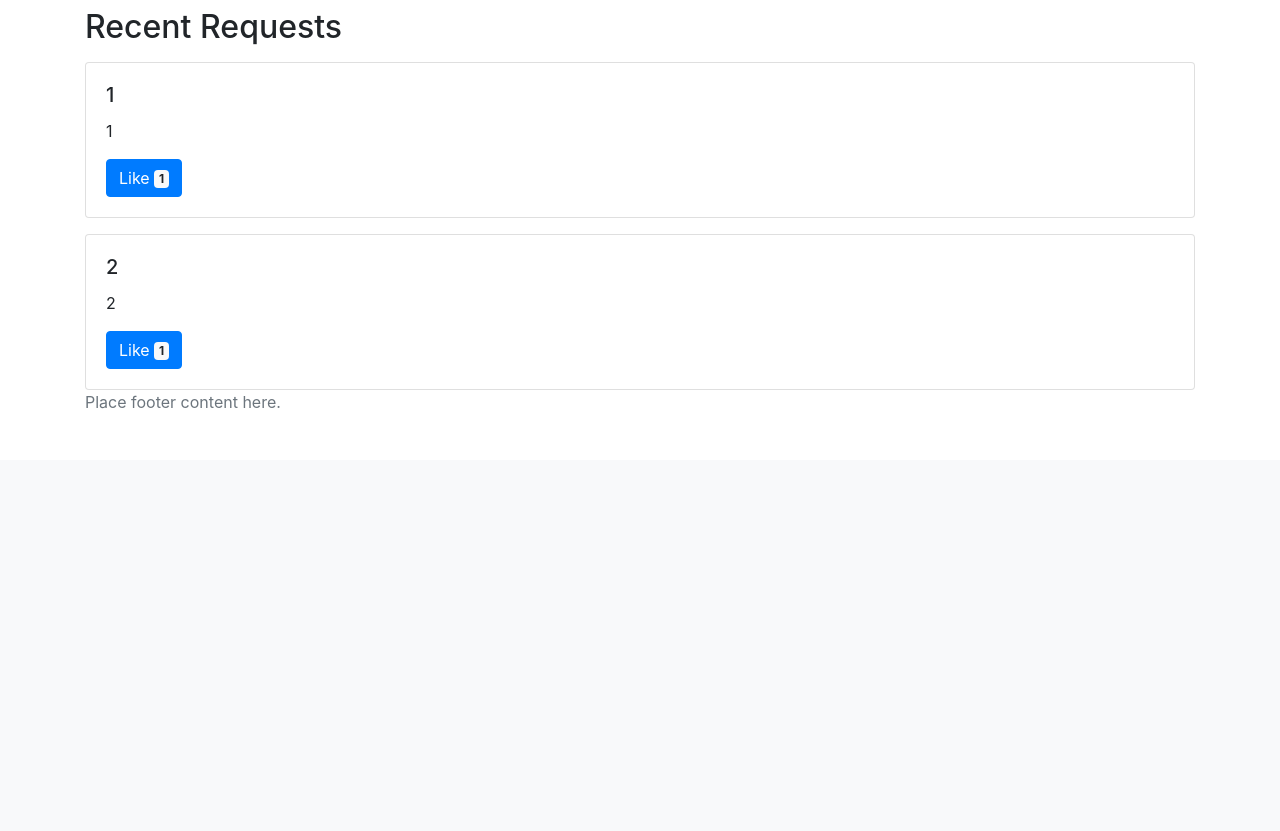
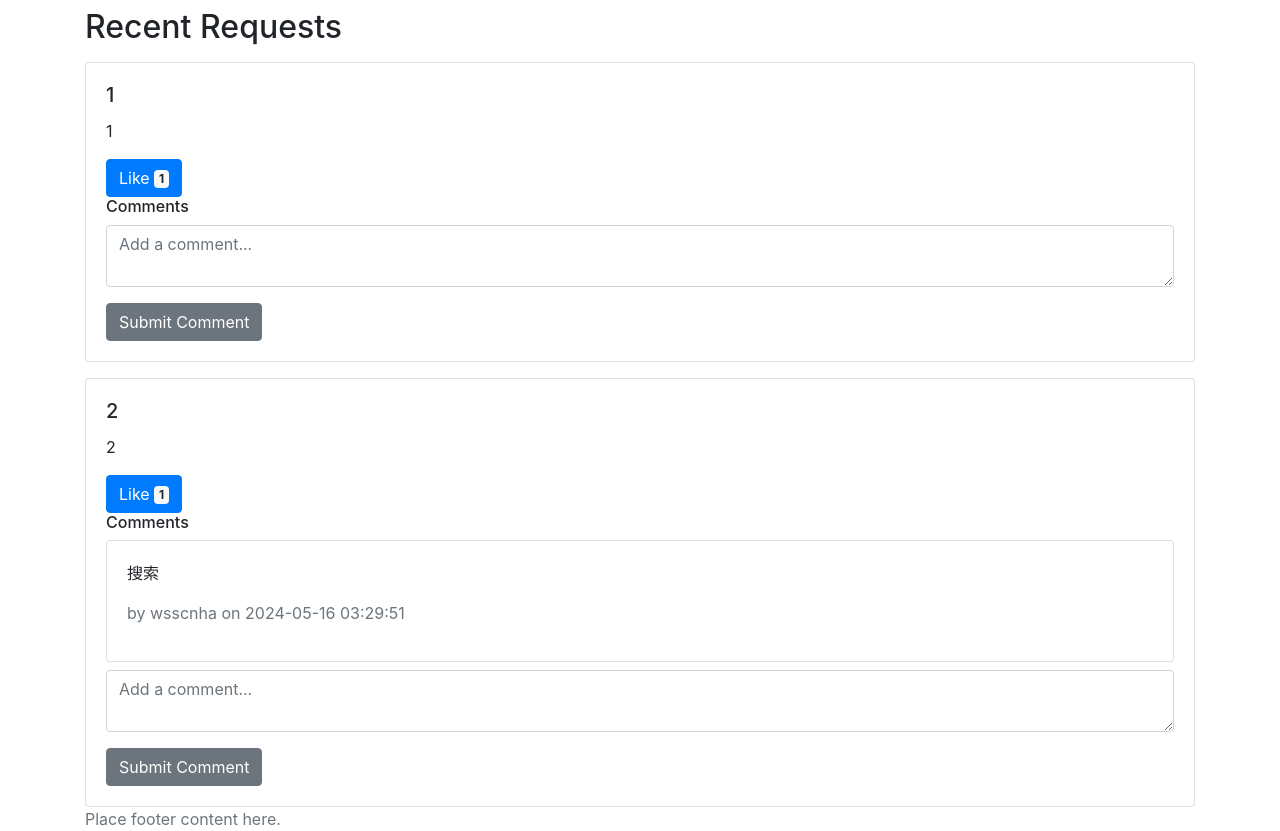
Before and after one commit to Halffancyy/Web-Project2, a Flask app: page / in a window 1280 px wide. Shown: the part 340-1171 px from the top of the page. Before the commit the page ends 749 px from the top, so only its background shows below. Run offline with Flask 3, Linux system fonts and the light colour scheme; a user stored in the database is signed in; some libraries are stand-ins or nearby versions.

Commit message:
add comment function fixed like and login and register function

```diff
--- a/app.py
+++ b/app.py
@@ -4,8 +4,8 @@ from werkzeug.security import generate_password_hash, check_password_hash
 from flask_wtf import CSRFProtect
 from flask_login import LoginManager, login_user, logout_user, login_required, current_user
 from config import Config
-from models import db, User, Request, Like
-from forms import RegisterForm, LoginForm, RequestForm
+from models import db, User, Request, Like, Comment
+from forms import RegisterForm, LoginForm, RequestForm, CommentForm
 
 app = Flask(__name__, instance_relative_config=True)
 app.config.from_object(Config)
@@ -59,14 +59,15 @@ def logout():
     flash('You have been logged out.')
     return redirect(url_for('login'))
 
-@app.route('/', methods=['GET'])
+@app.route('/', methods=['GET', 'POST'])
 @login_required
 def dashboard():
     query = request.args.get('query')
     requests = Request.query.filter(
         Request.title.ilike(f'%{query}%') | Request.description.ilike(f'%{query}%')
     ).all() if query else Request.query.all()
-    return render_template('dashboard.html', requests=requests)
+    comment_form = CommentForm()
+    return render_template('dashboard.html', requests=requests, comment_form=comment_form)
 
 @app.route('/create_request', methods=['GET', 'POST'])
 @login_required
@@ -98,6 +99,21 @@ def like_request(request_id):
     else:
         return jsonify({'error': 'Already liked'}), 400
 
+@app.route('/comment/<int:request_id>', methods=['POST'])
+@login_required
+def comment_request(request_id):
+    form = CommentForm()
+    if form.validate_on_submit():
+        comment = Comment(content=form.content.data, user_id=current_user.id, request_id=request_id)
+        try:
+            db.session.add(comment)
+            db.session.commit()
+            flash('Comment added successfully!', 'success')
+        except Exception as e:
+            db.session.rollback()
+            flash(f'Error adding comment: {e}', 'error')
+    return redirect(url_for('dashboard'))
+
 @app.errorhandler(404)
 def page_not_found(e):
     return render_template('404.html'), 404
--- a/forms.py
+++ b/forms.py
@@ -17,3 +17,7 @@ class RequestForm(FlaskForm):
     title = StringField('Title', validators=[DataRequired()])
     description = TextAreaField('Description', validators=[DataRequired()])
     submit = SubmitField('Submit')
+
+class CommentForm(FlaskForm):
+    content = TextAreaField('Content', validators=[DataRequired(), Length(min=1, max=500)])
+    submit = SubmitField('Submit Comment')
--- a/models.py
+++ b/models.py
@@ -1,6 +1,7 @@
 from flask_sqlalchemy import SQLAlchemy
 from werkzeug.security import generate_password_hash, check_password_hash
 from flask_login import UserMixin
+from datetime import datetime
 
 db = SQLAlchemy()
 
@@ -11,6 +12,7 @@ class User(db.Model, UserMixin):
     email = db.Column(db.String(120), unique=True, nullable=False)
     password_hash = db.Column(db.String(128))
     likes = db.relationship('Like', backref='user', lazy=True)
+    comments = db.relationship('Comment', backref='user', lazy=True)
 
     def set_password(self, password):
         self.password_hash = generate_password_hash(password)
@@ -24,6 +26,7 @@ class Request(db.Model):
     title = db.Column(db.String(100), nullable=False)
     description = db.Column(db.Text, nullable=False)
     likes = db.relationship('Like', backref='request', lazy=True)
+    comments = db.relationship('Comment', backref='request', lazy=True)
 
     def like_count(self):
         return len(self.likes)
@@ -33,3 +36,11 @@ class Like(db.Model):
     id = db.Column(db.Integer, primary_key=True)
     user_id = db.Column(db.Integer, db.ForeignKey('user.id'), nullable=False)
     request_id = db.Column(db.Integer, db.ForeignKey('requests.id'), nullable=False)
+
+class Comment(db.Model):
+    __tablename__ = 'comment'
+    id = db.Column(db.Integer, primary_key=True)
+    user_id = db.Column(db.Integer, db.ForeignKey('user.id'), nullable=False)
+    request_id = db.Column(db.Integer, db.ForeignKey('requests.id'), nullable=False)
+    content = db.Column(db.Text, nullable=False)
+    timestamp = db.Column(db.DateTime, nullable=False, default=datetime.utcnow)
--- a/templates/dashboard.html
+++ b/templates/dashboard.html
@@ -41,6 +41,28 @@
                     Like <span class="badge badge-light">{{ request.like_count() }}</span>
                 </button>
                 <!-- Like Button End -->
+
+                <!-- Comments Start -->
+                <h6>Comments</h6>
+                {% for comment in request.comments %}
+                    <div class="card mt-2">
+                        <div class="card-body">
+                            <p class="card-text">{{ comment.content }}</p>
+                            <p class="text-muted">by {{ comment.user.username }} on {{ comment.timestamp.strftime('%Y-%m-%d %H:%M:%S') }}</p>
+                        </div>
+                    </div>
+                {% endfor %}
+                <!-- Comments End -->
+
+                <!-- Comment Form Start -->
+                <form action="{{ url_for('comment_request', request_id=request.id) }}" method="post" class="mt-2">
+                    {{ comment_form.hidden_tag() }}
+                    <div class="form-group">
+                        {{ comment_form.content(class_="form-control", placeholder="Add a comment...") }}
+                    </div>
+                    <button type="submit" class="btn btn-secondary">Submit Comment</button>
+                </form>
+                <!-- Comment Form End -->
             </div>
         </div>
         {% endfor %}
```
Also changed, not shown: static/js/like.js (+20 -20 lines), instance/app.db. Lines whose indentation alone changed are shown as unchanged.
